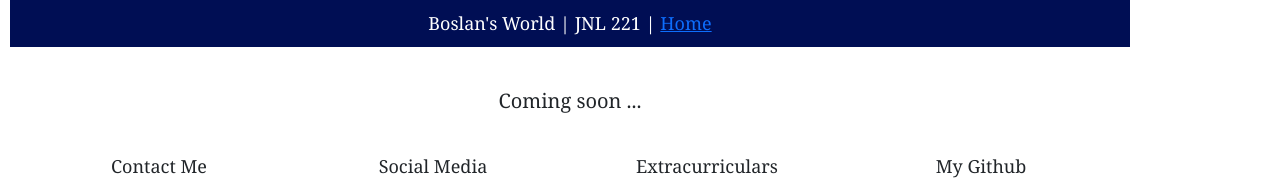
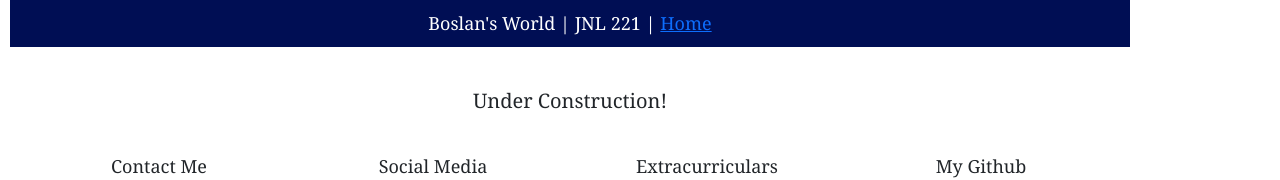
Before and after one commit to chrisboylan5/chrisboylan5.github.io, a plain HTML site: page meetchrisboylan/final/index.html in a window 1280 px wide. Shown: the top 180 px of the page. Drawn offline with nearby package versions, Linux system fonts and the light colour scheme.

Commit message:
Update placeholder text to 'Under Construction!'

```diff
--- a/meetchrisboylan/final/index.html
+++ b/meetchrisboylan/final/index.html
@@ -47,7 +47,7 @@
       <!-- *********************************** -->
 
          <p>
-           Coming soon ...
+           Under Construction!
          </p>
 
 
```
